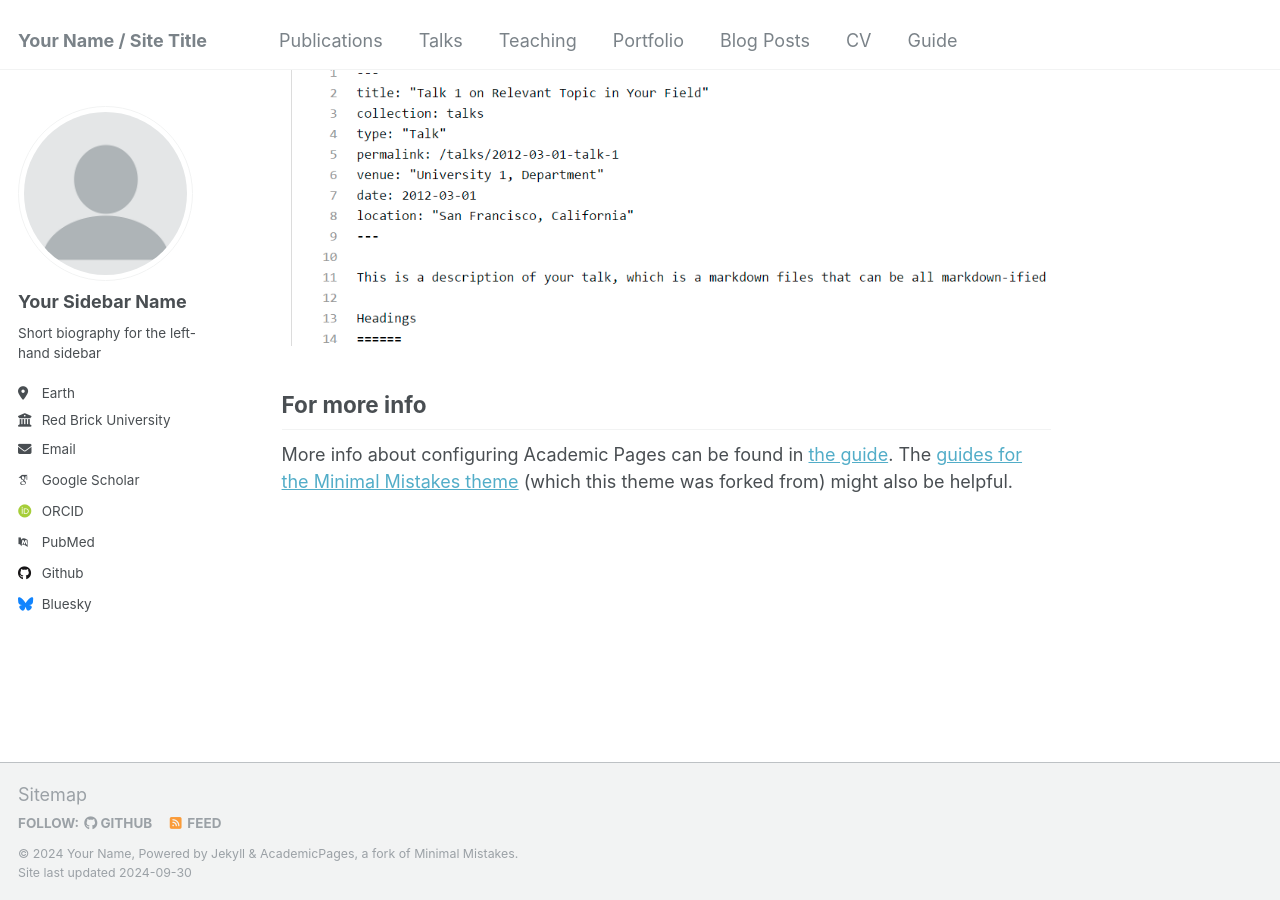
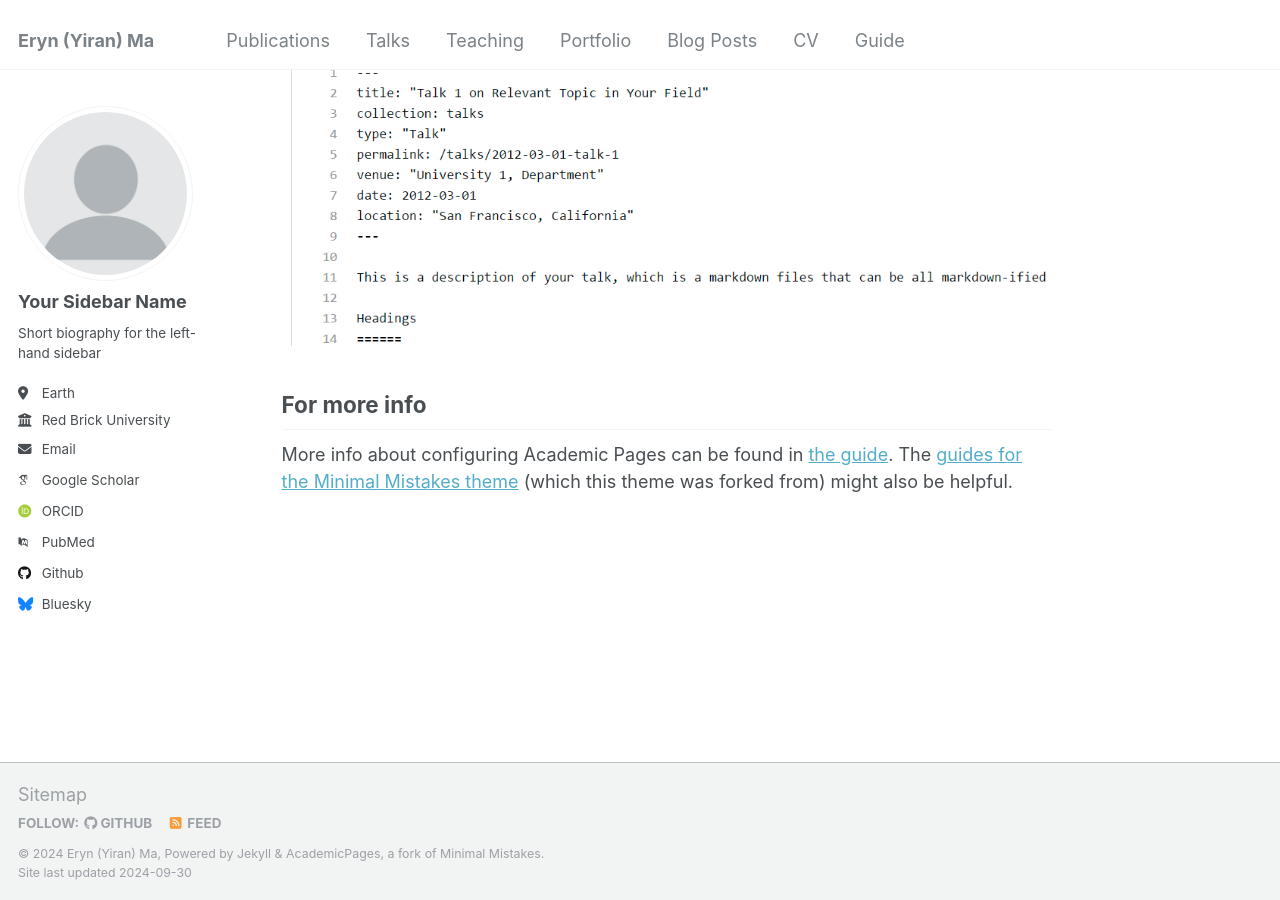
Before and after one commit to Eryn-Y/Eryn-Y.github.io, a Jekyll site: the page built from _pages/about.md, in a window 1280 px wide and 900 px high, scrolled down 2643 px. Built offline with Jekyll 4.4.1, drawn with Linux system fonts in a browser that asks for light colours; some web fonts are replaced.

Commit message:
Update _config.yml

```diff
--- a/_config.yml
+++ b/_config.yml
@@ -8,13 +8,13 @@
 
 # Basic Site Settings
 locale                   : "en-US"
-title                    : "Your Name / Site Title"
+title                    : "Eryn (Yiran) Ma"
 title_separator          : "-"
-name                     : &name "Your Name"
+name                     : &name "Eryn (Yiran) Ma"
 description              : &description "personal description"
-url                      : https://academicpages.github.io # the base hostname & protocol for your site e.g. "https://mmistakes.github.io"
+url                      : https://erynma.github.io # the base hostname & protocol for your site e.g. "https://mmistakes.github.io"
 baseurl                  : "" # the subpath of your site, e.g. "/blog"
-repository               : "academicpages/academicpages.github.io"
+repository               : "erynma.github.io"
 
 # Site Author - The following control what appear as part of the author content on the side bar.
 #               If a field is blank the icon and link will not appear, otherwise it will be shown.
```
